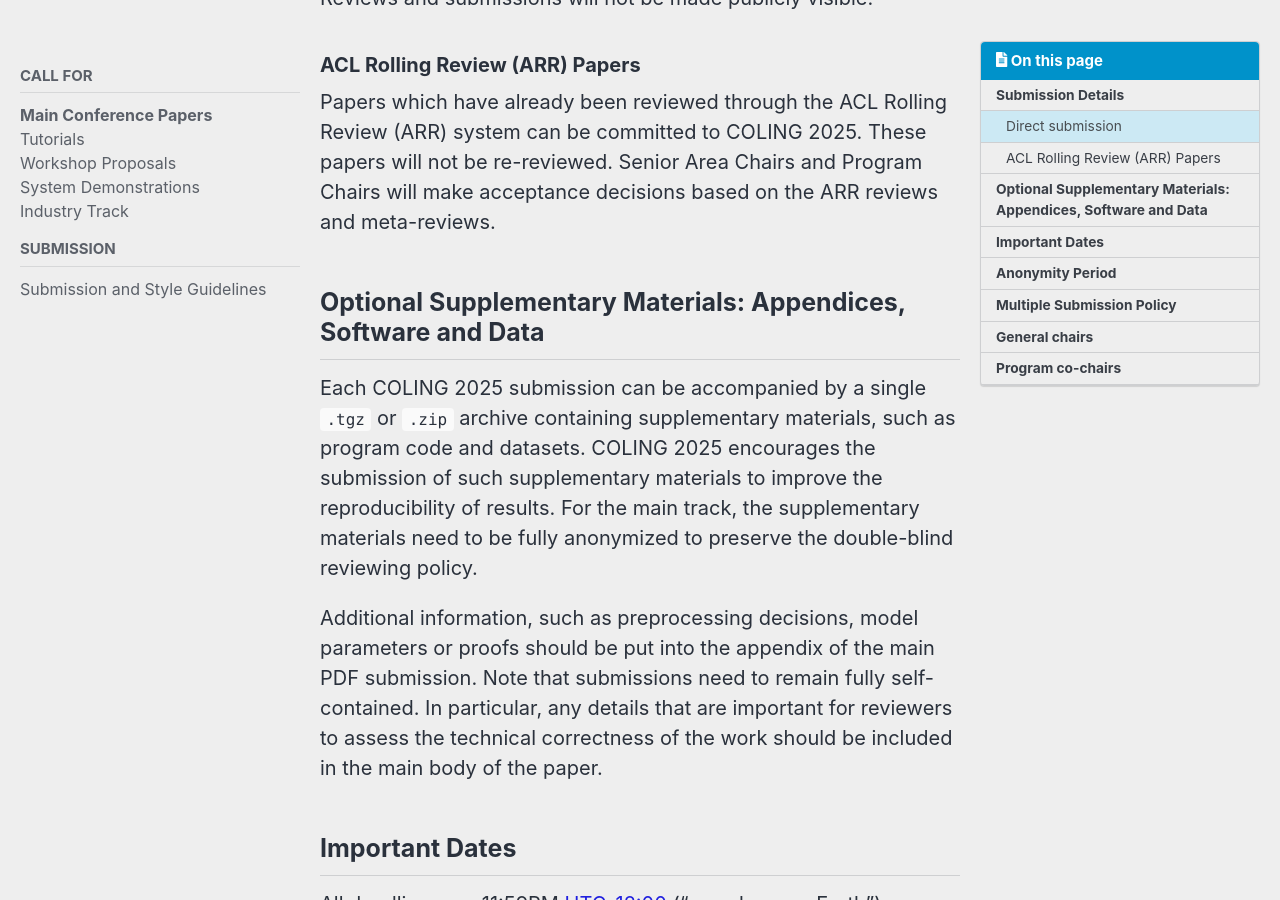
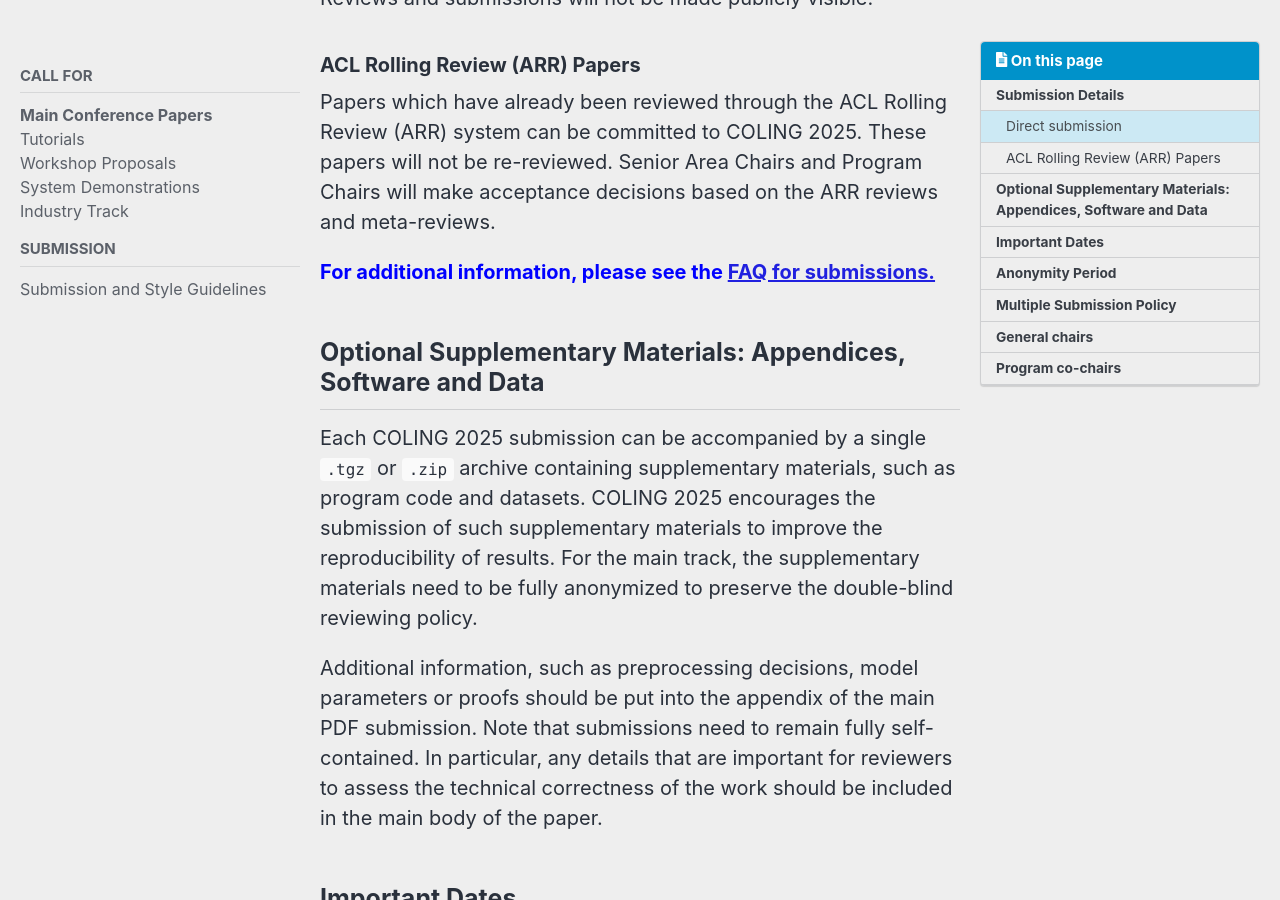
Before and after one commit to hasaniqbal777/coling-2025, a Jekyll site: the page built from _pages/calls/main_conference_papers.md, in a window 1280 px wide and 900 px high, scrolled down 2831 px. Built offline with Jekyll 4.4.1, drawn with Linux system fonts in a browser that asks for light colours; cached includes are drawn as plain includes; nearby versions of some CDN libraries.

Commit message:
Added FAQ reference on call page

```diff
--- a/_pages/calls/main_conference_papers.md
+++ b/_pages/calls/main_conference_papers.md
@@ -71,6 +71,8 @@ Each paper will receive a minimum of three reviews. Authors will have the opport
 
 Papers which have already been reviewed through the ACL Rolling Review (ARR) system can be committed to COLING 2025. These papers will not be re-reviewed. Senior Area Chairs and Program Chairs will make acceptance decisions based on the ARR reviews and meta-reviews.
 
+<span style="color:blue; font-weight:bold;">For additional information, please see the <a href="https://coling2025.org/faqs/submission/">FAQ for submissions.</a></span>
+
 ## Optional Supplementary Materials: Appendices, Software and Data
 
 Each COLING 2025 submission can be accompanied by a single `.tgz` or `.zip` archive containing supplementary materials, such as program code and datasets. COLING 2025 encourages the submission of such supplementary materials to improve the reproducibility of results. For the main track, the supplementary materials need to be fully anonymized to preserve the double-blind reviewing policy.
```
